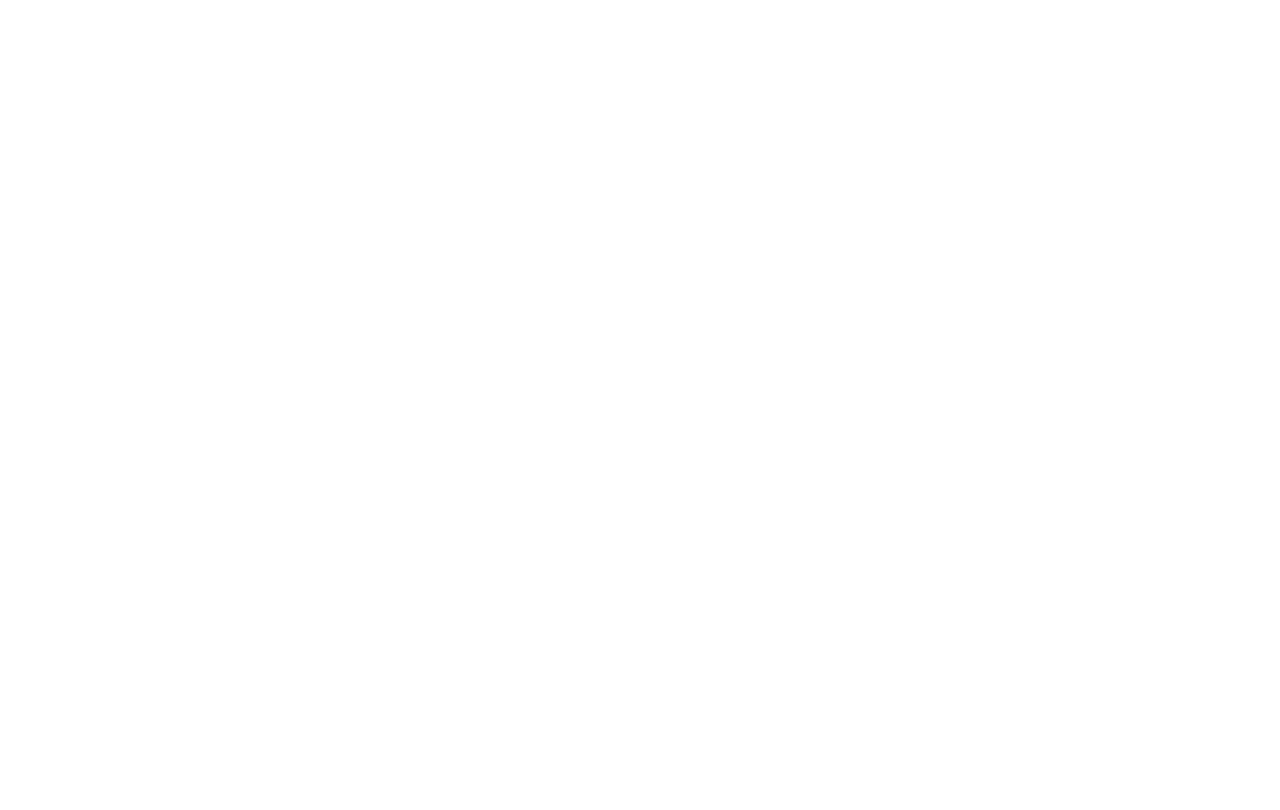
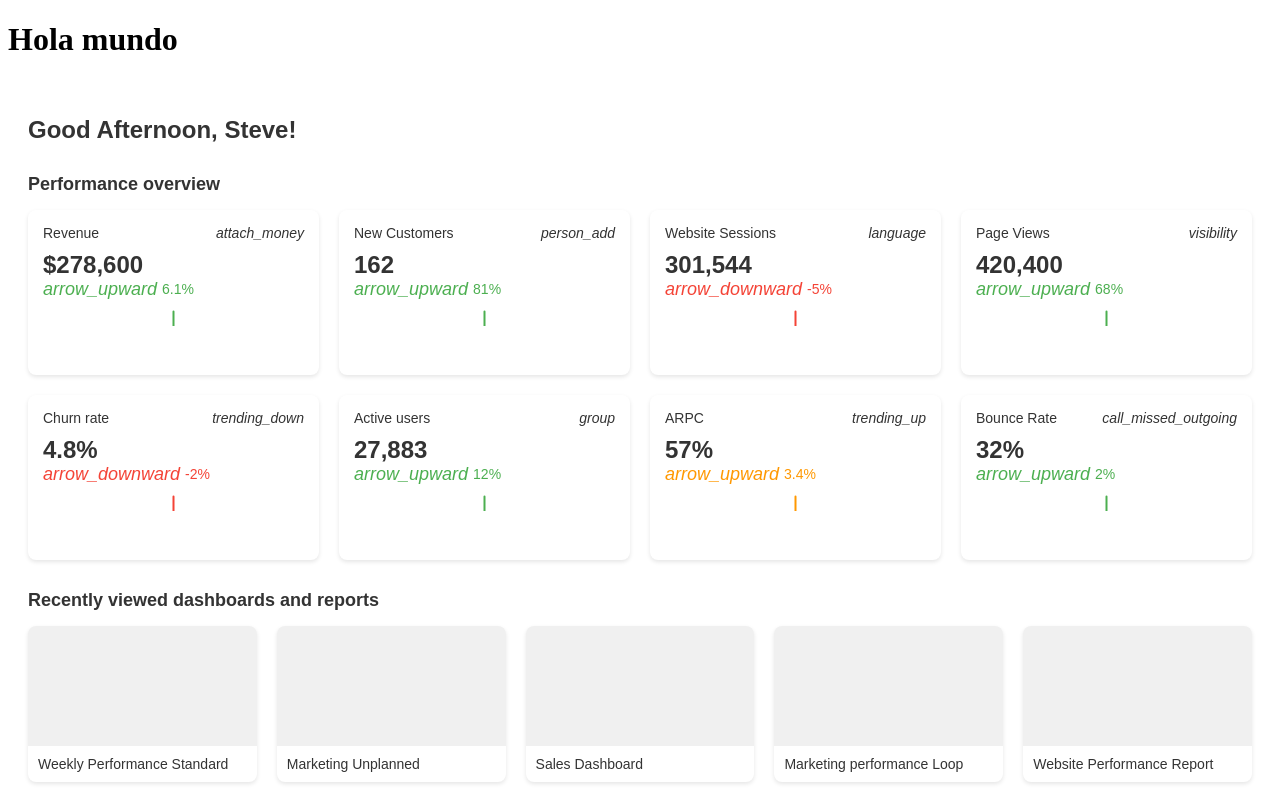
Before and after one commit to Javilh97/curso-angular, an Angular app: page / in a window 1280 px wide. Built offline with nearby package versions, Linux system fonts and the light colour scheme.

Commit message:
se agregar libreria chart.js

```diff
--- a/package.json
+++ b/package.json
@@ -18,6 +18,7 @@
     "@angular/platform-browser": "^17.3.12",
     "@angular/platform-browser-dynamic": "^17.3.12",
     "@angular/router": "^17.3.12",
+    "chart.js": "^4.4.4",
     "rxjs": "~7.8.0",
     "sweetalert2": "^11.13.2",
     "tslib": "^2.3.0",
--- a/src/app/app.component.html
+++ b/src/app/app.component.html
@@ -1,8 +1,12 @@
 
 
-<app-padre></app-padre>
+<!-- <app-padre></app-padre>
 <br>
 
-<app-hermano></app-hermano>
+<app-hermano></app-hermano> -->
+
+<app-performance-dashboard-component>
+
+</app-performance-dashboard-component>
 
 <router-outlet></router-outlet>
--- a/src/app/hijo/hijo.component.ts
+++ b/src/app/hijo/hijo.component.ts
@@ -9,7 +9,8 @@
 export class HijoComponent {
 
     //Este es la forma de recibir un mensaje desde un componente padre
-    //@Input() recibeHijo: string = "";
+    // @Input() recibeHijo: string = "";
+    //Esta es la forma de enviar un mensaje desde el componente hijo hacia el componente padre
     @Output() mensajeDesdeHijo = new EventEmitter<string>();
 
     //Enviar un mensaje desde un componente hijo a un componente padre
--- a/src/app/padre/padre.component.html
+++ b/src/app/padre/padre.component.html
@@ -1,6 +1,6 @@
 <!-- <div class="caja">-->
 
-    <!-- <h5>El mensaje recibido desde el hijo es: {{mensajeRecibido}}</h5> -->
+    <h5>El mensaje recibido desde el hijo es: {{mensajeRecibido}}</h5>
 
 
     <!-- <p>Componente padre</p>
@@ -23,10 +23,10 @@
 <!-- </div> -->
 
 
-<!-- <app-hijo (mensajeDesdeHijo)="recibirMensaje($event)"></app-hijo> -->
+<app-hijo (mensajeDesdeHijo)="recibirMensaje($event)"></app-hijo>
 <!-- <app-hijo [recibeHijo] = "mensajePadre"> </app-hijo> -->
 
-<!--<app-hijo></app-hijo>-->
+<!-- <app-hijo ></app-hijo> -->
 <!-- <h1>Fecha de hoy: {{fecha | date: 'short'}}</h1>
 <h2>Dolar: {{dolar | currency}}</h2>
 <h1 appEstiloHermanos style="color: #000;">{{nombre | miPipePersonalizado}}</h1>
--- a/src/app/padre/padre.component.ts
+++ b/src/app/padre/padre.component.ts
@@ -25,12 +25,14 @@
   }
 
   //Recibir un mensaje desde un componente hijo
-  /* mensajeRecibido!: string;
+
+  mensajeRecibido!: string;
 
   recibirMensaje($event: string){
     this.mensajeRecibido = $event;
 
-  } */
+  }
+
 
   /* mostrar() {
   Swal.fire({
@@ -55,20 +57,18 @@
   preguntar() {
     console.log(this._servicioFamiliar.preguntarPorHijo());
   }
-}
 
 
+  //valorContador: number = 0;
+   //Esta funcion envia un valor hacia el html mediante la llamada desde html con un evento "click"
+  //  incrementar() {
+  //    this.valorContador++;
+  //  }
+   //Funcion que envia datos al html
+  //  decrementar() {
+  //    this.valorContador--;
+  //  }
 
-/*   valorContador: number = 0;
-  //Esta funcion envia un valor hacia el html mediante la llamada desde html con un evento "click"
-  incrementar() {
-    this.valorContador++;
-  }
-  //Funcion que envia datos al html
-  decrementar() {
-    this.valorContador--;
-  }
+  //  mensajePadre = "mensaje desde el padre :D";
 
-  mensajePadre = "mensaje desde el padre";
-
-}*/
+}
--- /dev/null
+++ b/src/app/performance-dashboard-component/performance-dashboard-component.component.css
@@ -0,0 +1,91 @@
+/* performance-dashboard.component.css */
+.dashboard {
+    padding: 20px;
+    font-family: Arial, sans-serif;
+  }
+
+  h1 {
+    font-size: 24px;
+    margin-bottom: 20px;
+  }
+
+  h2 {
+    font-size: 18px;
+    margin-top: 30px;
+    margin-bottom: 15px;
+  }
+
+  .metrics-grid {
+    display: grid;
+    grid-template-columns: repeat(auto-fit, minmax(250px, 1fr));
+    gap: 20px;
+  }
+
+  .metric-card {
+    background-color: white;
+    border-radius: 8px;
+    box-shadow: 0 2px 4px rgba(0,0,0,0.1);
+    padding: 15px;
+  }
+
+  .metric-header {
+    display: flex;
+    justify-content: space-between;
+    align-items: center;
+    margin-bottom: 10px;
+  }
+
+  .metric-value {
+    font-size: 24px;
+    font-weight: bold;
+  }
+
+  .metric-change {
+    display: flex;
+    align-items: center;
+    font-size: 14px;
+  }
+
+  .metric-change i {
+    font-size: 18px;
+    margin-right: 5px;
+  }
+
+  .green { color: #4CAF50; }
+  .red { color: #F44336; }
+  .orange { color: #FF9800; }
+
+  .metric-chart {
+    height: 60px;
+    width: 100%;
+    margin-top: 10px;
+  }
+
+  .chart-container {
+    position: relative;
+    height: 60px;
+    width: 100%;
+  }
+
+  .recent-dashboards {
+    display: grid;
+    grid-template-columns: repeat(auto-fit, minmax(200px, 1fr));
+    gap: 20px;
+  }
+
+  .dashboard-card {
+    background-color: white;
+    border-radius: 8px;
+    box-shadow: 0 2px 4px rgba(0,0,0,0.1);
+    overflow: hidden;
+  }
+
+  .dashboard-preview {
+    height: 120px;
+    background-color: #f0f0f0;
+  }
+
+  .dashboard-title {
+    padding: 10px;
+    font-size: 14px;
+  }
--- /dev/null
+++ b/src/app/performance-dashboard-component/performance-dashboard-component.component.html
@@ -0,0 +1,33 @@
+<!-- performance-dashboard.component.html -->
+<!-- performance-dashboard.component.html -->
+<div class="dashboard">
+    <h1>Good Afternoon, Steve!</h1>
+
+    <h2>Performance overview</h2>
+    <div class="metrics-grid">
+      <div class="metric-card" *ngFor="let metric of metrics; let i = index">
+        <div class="metric-header">
+          <span>{{metric.title}}</span>
+          <i class="material-icons">{{metric.icon}}</i>
+        </div>
+        <div class="metric-content">
+          <div class="metric-value">{{metric.value}}</div>
+          <div class="metric-change" [ngClass]="metric.color">
+            <i class="material-icons">{{getChangeIcon(metric.change)}}</i>
+            {{metric.change}}%
+          </div>
+          <div class="chart-container">
+            <canvas #chartCanvas></canvas>
+          </div>
+        </div>
+      </div>
+    </div>
+
+    <h2>Recently viewed dashboards and reports</h2>
+    <div class="recent-dashboards">
+      <div class="dashboard-card" *ngFor="let dashboard of recentDashboards">
+        <div class="dashboard-preview"></div>
+        <div class="dashboard-title">{{dashboard}}</div>
+      </div>
+    </div>
+  </div>
--- /dev/null
+++ b/src/app/performance-dashboard-component/performance-dashboard-component.component.ts
@@ -0,0 +1,112 @@
+import { CommonModule } from '@angular/common';
+import { Component, AfterViewInit, ViewChildren, QueryList, ElementRef } from '@angular/core';
+import { Chart, ChartConfiguration } from 'chart.js/auto';
+
+
+@Component({
+  selector: 'app-performance-dashboard-component',
+  standalone: true,
+  imports: [CommonModule],
+  templateUrl: './performance-dashboard-component.component.html',
+  styleUrl: './performance-dashboard-component.component.css'
+})
+export class PerformanceDashboardComponentComponent {
+
+
+
+  @ViewChildren('chartCanvas') chartCanvases!: QueryList<ElementRef>;
+
+  metrics = [
+    { title: 'Revenue', value: '$278,600', change: 6.1, icon: 'attach_money', color: 'green' },
+    { title: 'New Customers', value: '162', change: 81, icon: 'person_add', color: 'green' },
+    { title: 'Website Sessions', value: '301,544', change: -5, icon: 'language', color: 'red' },
+    { title: 'Page Views', value: '420,400', change: 68, icon: 'visibility', color: 'green' },
+    { title: 'Churn rate', value: '4.8%', change: -2, icon: 'trending_down', color: 'red' },
+    { title: 'Active users', value: '27,883', change: 12, icon: 'group', color: 'green' },
+    { title: 'ARPC', value: '57%', change: 3.4, icon: 'trending_up', color: 'orange' },
+    { title: 'Bounce Rate', value: '32%', change: 2, icon: 'call_missed_outgoing', color: 'green' }
+  ];
+
+  recentDashboards = [
+    'Weekly Performance Standard',
+    'Marketing Unplanned',
+    'Sales Dashboard',
+    'Marketing performance Loop',
+    'Website Performance Report'
+  ];
+
+  ngAfterViewInit() {
+    this.createCharts();
+  }
+
+  createCharts() {
+    this.chartCanvases.forEach((canvasRef, index) => {
+      const ctx = canvasRef.nativeElement.getContext('2d');
+      const metric = this.metrics[index];
+
+      const chartConfig: ChartConfiguration = {
+        type: 'line',
+        data: {
+          labels: ['', '', '', '', ''],
+          datasets: [{
+            data: [300, 450, 320, 480, 400],
+            borderColor: this.getColor(metric.color),
+            tension: 0.4,
+            pointRadius: 0,
+            borderWidth: 2,
+            fill: false
+          }]
+        },
+        options: {
+          responsive: true,
+          maintainAspectRatio: false,
+          plugins: {
+            legend: { display: false },
+            tooltip: { enabled: false }
+          },
+          scales: {
+            x: {
+              display: false,
+              type: 'linear'
+            },
+            y: {
+              display: false,
+              beginAtZero: true
+            }
+          },
+          elements: {
+            line: {
+              borderWidth: 2
+            },
+            point: {
+              radius: 0
+            }
+          },
+          layout: {
+            padding: {
+              left: 10,
+              right: 10,
+              top: 10,
+              bottom: 10
+            }
+          }
+        }
+      };
+
+      new Chart(ctx, chartConfig);
+    });
+  }
+
+  getColor(color: string): string {
+    switch (color) {
+      case 'green': return '#4CAF50';
+      case 'red': return '#F44336';
+      case 'orange': return '#FF9800';
+      default: return '#2196F3';
+    }
+  }
+
+  getChangeIcon(change: number): string {
+    return change >= 0 ? 'arrow_upward' : 'arrow_downward';
+  }
+}
--- a/src/index.html
+++ b/src/index.html
@@ -9,6 +9,10 @@
 
 </head>
 <body>
+
+  <h1>Hola mundo</h1>
+
+
 
   <!-- <div class="content">
     <div class="card">
--- a/src/styles.css
+++ b/src/styles.css
@@ -1,6 +1,6 @@
 /* You can add global styles to this file, and also import other style files */
 
-/* .content{
+.content{
     margin: 0 auto;
     border: 3px solid #EFEFEF;
     display: flex;
@@ -15,10 +15,6 @@
     width: 30%;
 }
 
-.card-img{
-
-}
-
 .card-text{
     font-size: 18px;
     text-align: center;
@@ -29,4 +25,3 @@
     height: 150px;
     padding: 10px;
 }
- */
```
Also changed, not shown: src/app/app.module.ts (+6 -2 lines), 2 other files (tests, documents, lock files or other folders).
